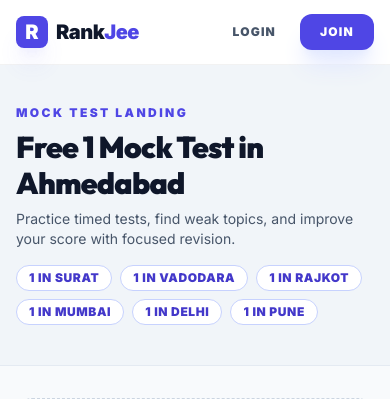
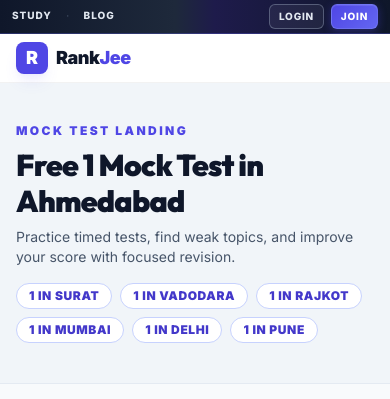
Before and after one commit to kriyespro/sd-rankjee2026, a Django app: page /assessment/mock-test/1/ in a window 390 px wide. Shown: the top 399 px of the page. Run offline with Django 5.2, Linux system fonts and the light colour scheme; data comes from the database, SQL or seed files in the repository; parts of the project's set-up code (start-up, migrations or seed data) failed here and were passed over; some libraries are stand-ins or nearby versions.

Commit message:
Nav: compact top bar (Study·Blog), drop desktop main menu and Dashboard links; shorter logo row and visible Pro CTA on mobile
Co-authored-by: Cursor <cursoragent@cursor.com>

```diff
--- a/templates/base.jinja
+++ b/templates/base.jinja
@@ -73,74 +73,160 @@
         .mobile-nav-shadow {
             box-shadow: 0 -4px 20px -5px rgba(0, 0, 0, 0.08);
         }
+        /* Top utility strip — explicit flex/gap (does not rely on Tailwind purge for spacing) */
+        .nav-top-bar {
+            background: linear-gradient(90deg, #0f172a 0%, #1e293b 45%, #1e1b4b 55%, #0f172a 100%);
+            border-bottom: 1px solid rgba(99, 102, 241, 0.3);
+        }
+        .nav-top-bar-inner {
+            display: flex;
+            flex-wrap: wrap;
+            align-items: center;
+            justify-content: space-between;
+            column-gap: 0.75rem;
+            row-gap: 0.25rem;
+            max-width: 80rem;
+            margin-left: auto;
+            margin-right: auto;
+            padding: 0.28rem 0.75rem;
+        }
+        @media (min-width: 768px) {
+            .nav-top-bar-inner { padding: 0.32rem 1.25rem; }
+        }
+        .nav-top-bar-links {
+            display: inline-flex;
+            flex-wrap: wrap;
+            align-items: center;
+            gap: 0 0.85rem;
+        }
+        .nav-top-bar-links > a {
+            color: #e2e8f0;
+            font-size: 0.625rem;
+            font-weight: 800;
+            letter-spacing: 0.1em;
+            text-transform: uppercase;
+            white-space: nowrap;
+            padding: 0.15rem 0;
+            text-decoration: none;
+            border-bottom: 1px solid transparent;
+            transition: color 0.15s ease, border-color 0.15s ease;
+        }
+        @media (min-width: 768px) {
+            .nav-top-bar-links > a { font-size: 0.6875rem; letter-spacing: 0.12em; }
+        }
+        .nav-top-bar-links > a:hover {
+            color: #fff;
+            border-bottom-color: rgba(129, 140, 248, 0.6);
+        }
+        .nav-top-sep {
+            color: #64748b;
+            font-size: 0.55rem;
+            opacity: 0.9;
+            line-height: 1;
+            user-select: none;
+            pointer-events: none;
+            padding: 0 0.0625rem;
+        }
+        .nav-top-bar-actions {
+            display: inline-flex;
+            flex-wrap: wrap;
+            align-items: center;
+            gap: 0.35rem 0.45rem;
+        }
+        .nav-top-btn {
+            display: inline-flex;
+            align-items: center;
+            justify-content: center;
+            font-size: 0.625rem;
+            font-weight: 800;
+            letter-spacing: 0.08em;
+            text-transform: uppercase;
+            text-decoration: none;
+            border-radius: 0.375rem;
+            padding: 0.22rem 0.55rem;
+            min-height: 1.5rem;
+            transition: background 0.15s ease, color 0.15s ease, box-shadow 0.15s ease, border-color 0.15s ease;
+        }
+        @media (min-width: 768px) {
+            .nav-top-btn { font-size: 0.6875rem; padding: 0.25rem 0.65rem; min-height: 1.55rem; }
+        }
+        .nav-top-btn--login {
+            color: #e2e8f0;
+            background: rgba(255, 255, 255, 0.06);
+            border: 1px solid rgba(148, 163, 184, 0.45);
+        }
+        .nav-top-btn--login:hover {
+            color: #fff;
+            background: rgba(255, 255, 255, 0.12);
+            border-color: rgba(199, 210, 254, 0.5);
+        }
+        .nav-top-btn--join {
+            color: #fff;
+            background: linear-gradient(135deg, #4f46e5 0%, #6366f1 100%);
+            border: 1px solid rgba(129, 140, 248, 0.5);
+            box-shadow: 0 1px 0 rgba(255, 255, 255, 0.1) inset, 0 2px 8px rgba(79, 70, 229, 0.35);
+        }
+        .nav-top-btn--join:hover {
+            background: linear-gradient(135deg, #6366f1 0%, #818cf8 100%);
+        }
+        .nav-top-btn--logout {
+            color: #f8fafc;
+            background: rgba(15, 23, 42, 0.5);
+            border: 1px solid rgba(148, 163, 184, 0.4);
+            cursor: pointer;
+            font-family: inherit;
+        }
+        .nav-top-btn--logout:hover {
+            background: rgba(239, 68, 68, 0.2);
+            border-color: rgba(248, 113, 113, 0.55);
+            color: #fecaca;
+        }
     </style>
     {% block schema %}{% endblock %}
     {% block extra_head %}{% endblock %}
 </head>
 <body class="bg-slate-50 text-slate-900 flex flex-col min-h-screen antialiased selection:bg-indigo-100 selection:text-indigo-900 font-sans pb-20 md:pb-0">
     {% set current_role = request.user.role if request.user.is_authenticated and request.user.role is defined else 'STUDENT' %}
+    {% if request.user.is_authenticated and current_role == 'TUTOR' %}
+        {% set top_study_href = url('study:tutor_dashboard') %}
+    {% else %}
+        {% set top_study_href = url('study:student_hub') %}
+    {% endif %}
 
-    <nav class="nav-glass sticky top-0 z-50">
-        <div class="max-w-7xl mx-auto px-4 md:px-8 h-16 md:h-20 flex justify-between items-center">
-            <a href="{{ url('core:home') }}" class="flex items-center gap-2 md:gap-3 group">
-                <div class="w-8 h-8 md:w-10 md:h-10 bg-indigo-600 rounded-lg md:rounded-xl flex items-center justify-center text-white font-black text-xl md:text-2xl shadow-xl shadow-indigo-500/10 group-hover:scale-105 transition-transform">R</div>
-                <span class="text-xl md:text-2xl font-black text-slate-900 tracking-tight">Rank<span class="text-indigo-600">Jee</span></span>
+    <header class="sticky top-0 z-50">
+        {# Slim utility row: quick account + blog — always visible above primary nav #}
+        <div class="nav-top-bar">
+            <div class="nav-top-bar-inner">
+                <nav class="nav-top-bar-links" aria-label="Quick links">
+                    <a href="{{ top_study_href }}">Study</a>
+                    <span class="nav-top-sep" aria-hidden="true">·</span>
+                    <a href="{{ url('blog:index') }}">Blog</a>
+                </nav>
+                <div class="nav-top-bar-actions">
+                    {% if request.user.is_authenticated %}
+                        <form action="{{ url('users:logout') }}" method="post" class="m-0">
+                            <input type="hidden" name="csrfmiddlewaretoken" value="{{ csrf_token }}">
+                            <button type="submit" class="nav-top-btn nav-top-btn--logout">{{ uil.logout }}</button>
+                        </form>
+                    {% else %}
+                        <a href="{{ url('users:login') }}" class="nav-top-btn nav-top-btn--login">{{ uil.login }}</a>
+                        <a href="{{ url('users:signup') }}" class="nav-top-btn nav-top-btn--join">{{ uil.join }}</a>
+                    {% endif %}
+                </div>
+            </div>
+        </div>
+
+    <nav class="nav-glass border-t-0">
+        <div class="max-w-7xl mx-auto px-4 md:px-8 h-12 md:h-14 flex justify-between items-center">
+            <a href="{{ url('core:home') }}" class="flex items-center gap-2 md:gap-2.5 group">
+                <div class="w-8 h-8 md:w-9 md:h-9 bg-indigo-600 rounded-lg md:rounded-xl flex items-center justify-center text-white font-black text-lg md:text-xl shadow-lg shadow-indigo-500/10 group-hover:scale-105 transition-transform">R</div>
+                <span class="text-lg md:text-xl font-black text-slate-900 tracking-tight">Rank<span class="text-indigo-600">Jee</span></span>
             </a>
-
-            <!-- Desktop Nav -->
-            <div class="hidden md:flex items-center gap-12 text-sm font-black text-slate-600 uppercase tracking-[0.2em]">
-                {% if not request.user.is_authenticated %}
-                    <a href="{{ url('hometutor:tutor_list') }}" class="nav-link">Tutors</a>
-                    <a href="{{ url('assessment:index') }}" class="nav-link">Exams</a>
-                    <a href="{{ url('learning:index') }}" class="nav-link">Learn</a>
-                    <a href="{{ url('core:courses') }}" class="nav-link">Courses</a>
-                    <a href="{{ url('blog:index') }}" class="nav-link">Blog</a>
-                    <a href="{{ url('core:earnings') }}" class="nav-link">Earn</a>
-                {% elif current_role == 'TUTOR' %}
-                    <a href="{{ url('dashboard:index') }}" class="nav-link">{{ uil.dashboard }}</a>
-                    <a href="{{ url('hometutor:tutor_demos') }}" class="nav-link">Demo Inbox</a>
-                    <a href="{{ url('study:tutor_dashboard') }}" class="nav-link">Study</a>
-                    <a href="{{ url('hometutor:my_profile') }}" class="nav-link">My Listing</a>
-                    <a href="{{ url('hometutor:tutor_list') }}" class="nav-link">Marketplace</a>
-                {% elif current_role == 'PARENT' %}
-                    <a href="{{ url('dashboard:index') }}" class="nav-link">{{ uil.dashboard }}</a>
-                    <a href="{{ url('hometutor:tutor_list') }}" class="nav-link">Tutors</a>
-                    <a href="{{ url('hometutor:my_demo_requests') }}" class="nav-link">My Demos</a>
-                    <a href="{{ url('study:student_hub') }}" class="nav-link">Study</a>
-                    <a href="{{ url('learning:index') }}" class="nav-link">{{ uil.academy }}</a>
-                {% elif current_role == 'CITY_ADMIN' or current_role == 'GLOBAL_ADMIN' %}
-                    <a href="{{ url('dashboard:index') }}" class="nav-link">{{ uil.dashboard }}</a>
-                    <a href="/sd/" class="nav-link">Admin</a>
-                    <a href="{{ url('hometutor:tutor_list') }}" class="nav-link">Marketplace</a>
-                    <a href="{{ url('assessment:index') }}" class="nav-link">{{ uil.assess }}</a>
-                {% else %}
-                    <a href="{{ url('hometutor:tutor_list') }}" class="nav-link">Tutors</a>
-                    <a href="{{ url('assessment:index') }}" class="nav-link">Exams</a>
-                    <a href="{{ url('learning:index') }}" class="nav-link">Learn</a>
-                    <a href="{{ url('core:courses') }}" class="nav-link">Courses</a>
-                    <a href="{{ url('blog:index') }}" class="nav-link">Blog</a>
-                    <a href="{{ url('study:student_hub') }}" class="nav-link">Study</a>
-                    <a href="{{ url('core:earnings') }}" class="nav-link">Earn</a>
-                    <a href="{{ url('dashboard:index') }}" class="nav-link">{{ uil.dashboard }}</a>
-                {% endif %}
-            </div>
-
-            <div class="flex items-center gap-4 md:gap-6">
-                {% if request.user.is_authenticated %}
-                    {% if not request.user.is_premium %}
-                    <a href="{{ url('payments:plans') }}" class="hidden lg:flex items-center gap-2 bg-gradient-to-r from-amber-400 to-orange-500 text-white text-xs font-black px-4 py-2 rounded-xl shadow-lg shadow-orange-200 hover:scale-105 transition-all uppercase tracking-widest">
-                        <span>{{ uil.pro }}</span>
-                    </a>
-                    {% endif %}
-                    {# Student: Dashboard is already in center nav on md+; only repeat here on small screens. #}
-                    <a href="{{ url('dashboard:index') }}" class="{% if current_role == 'STUDENT' %}inline-flex md:hidden{% else %}hidden md:inline-flex{% endif %} items-center text-sm font-black text-slate-700 hover:text-indigo-600 uppercase tracking-widest px-2 transition-colors">{{ uil.dashboard }}</a>
-                    <form action="{{ url('users:logout') }}" method="post" class="inline m-0">
-                        <input type="hidden" name="csrfmiddlewaretoken" value="{{ csrf_token }}">
-                        <button type="submit" class="bg-slate-900 text-white text-xs md:text-sm font-black px-5 md:px-8 py-2.5 md:py-3.5 rounded-xl md:rounded-2xl hover:bg-indigo-600 transition-all shadow-xl shadow-slate-200 uppercase tracking-widest active:scale-95">{{ uil.logout }}</button>
-                    </form>
-                {% else %}
-                    <a href="{{ url('users:login') }}" class="text-xs md:text-sm font-black text-slate-600 hover:text-indigo-600 uppercase tracking-widest px-2 transition-colors">{{ uil.login }}</a>
-                    <a href="{{ url('users:signup') }}" class="bg-indigo-600 text-white text-xs md:text-sm font-black px-5 md:px-8 py-2.5 md:py-3.5 rounded-xl md:rounded-2xl hover:bg-indigo-700 transition-all shadow-xl shadow-indigo-100 uppercase tracking-widest active:scale-95">{{ uil.join }}</a>
+            <div class="flex items-center justify-end gap-3 min-w-0">
+                {% if request.user.is_authenticated and not request.user.is_premium %}
+                <a href="{{ url('payments:plans') }}" class="inline-flex items-center gap-1.5 bg-gradient-to-r from-amber-400 to-orange-500 text-white text-[10px] md:text-xs font-black px-3 py-1.5 md:px-4 md:py-2 rounded-lg md:rounded-xl shadow-md shadow-orange-200/80 hover:scale-[1.02] transition-all uppercase tracking-widest">
+                    <span>{{ uil.pro }}</span>
+                </a>
                 {% endif %}
             </div>
         </div>
@@ -150,6 +236,7 @@
         </div>
         {% endif %}
     </nav>
+    </header>
 
     <!-- Mobile Bottom Tab Bar -->
     <div class="fixed bottom-0 left-0 right-0 z-50 bg-white/95 backdrop-blur-xl border-t border-slate-100 md:hidden mobile-nav-shadow px-4 py-2">
@@ -194,10 +281,6 @@
                     <div class="w-10 h-10 rounded-2xl flex items-center justify-center text-xl transition-all {% if 'my/profile' in request.path %}bg-indigo-600 text-white shadow-lg shadow-indigo-200{% else %}text-slate-400 group-hover:bg-slate-100 group-hover:text-slate-600{% endif %}">🧑</div>
                     <span class="text-xs font-black uppercase tracking-widest {% if 'my/profile' in request.path %}text-indigo-600{% else %}text-slate-500{% endif %}">Profile</span>
                 </a>
-                <a href="{{ url('dashboard:index') }}" class="flex flex-col items-center gap-1 p-2 group">
-                    <div class="w-10 h-10 rounded-2xl flex items-center justify-center text-xl transition-all {% if 'dashboard' in request.path %}bg-indigo-600 text-white shadow-lg shadow-indigo-200{% else %}text-slate-400 group-hover:bg-slate-100 group-hover:text-slate-600{% endif %}">📊</div>
-                    <span class="text-xs font-black uppercase tracking-widest {% if 'dashboard' in request.path %}text-indigo-600{% else %}text-slate-500{% endif %}">{{ uil.dashboard }}</span>
-                </a>
             {% elif current_role == 'PARENT' %}
                 <a href="{{ url('hometutor:tutor_list') }}" class="flex flex-col items-center gap-1 p-2 group">
                     <div class="w-10 h-10 rounded-2xl flex items-center justify-center text-xl transition-all {% if request.path.startswith('/hometutor/') and 'requests' not in request.path %}bg-indigo-600 text-white shadow-lg shadow-indigo-200{% else %}text-slate-400 group-hover:bg-slate-100 group-hover:text-slate-600{% endif %}">👨‍🏫</div>
@@ -207,10 +290,6 @@
                     <div class="w-10 h-10 rounded-2xl flex items-center justify-center text-xl transition-all {% if 'my/requests' in request.path %}bg-indigo-600 text-white shadow-lg shadow-indigo-200{% else %}text-slate-400 group-hover:bg-slate-100 group-hover:text-slate-600{% endif %}">📅</div>
                     <span class="text-xs font-black uppercase tracking-widest {% if 'my/requests' in request.path %}text-indigo-600{% else %}text-slate-500{% endif %}">Demos</span>
                 </a>
-                <a href="{{ url('dashboard:index') }}" class="flex flex-col items-center gap-1 p-2 group">
-                    <div class="w-10 h-10 rounded-2xl flex items-center justify-center text-xl transition-all {% if 'dashboard' in request.path %}bg-indigo-600 text-white shadow-lg shadow-indigo-200{% else %}text-slate-400 group-hover:bg-slate-100 group-hover:text-slate-600{% endif %}">📊</div>
-                    <span class="text-xs font-black uppercase tracking-widest {% if 'dashboard' in request.path %}text-indigo-600{% else %}text-slate-500{% endif %}">{{ uil.dashboard }}</span>
-                </a>
             {% else %}
                 <a href="/sd/" class="flex flex-col items-center gap-1 p-2 group">
                     <div class="w-10 h-10 rounded-2xl flex items-center justify-center text-xl transition-all {% if request.path.startswith('/sd/') %}bg-indigo-600 text-white shadow-lg shadow-indigo-200{% else %}text-slate-400 group-hover:bg-slate-100 group-hover:text-slate-600{% endif %}">🛡️</div>
@@ -219,10 +298,6 @@
                 <a href="{{ url('hometutor:tutor_list') }}" class="flex flex-col items-center gap-1 p-2 group">
                     <div class="w-10 h-10 rounded-2xl flex items-center justify-center text-xl transition-all {% if request.path.startswith('/hometutor/') %}bg-indigo-600 text-white shadow-lg shadow-indigo-200{% else %}text-slate-400 group-hover:bg-slate-100 group-hover:text-slate-600{% endif %}">👨‍🏫</div>
                     <span class="text-xs font-black uppercase tracking-widest {% if request.path.startswith('/hometutor/') %}text-indigo-600{% else %}text-slate-500{% endif %}">Tutors</span>
-                </a>
-                <a href="{{ url('dashboard:index') }}" class="flex flex-col items-center gap-1 p-2 group">
-                    <div class="w-10 h-10 rounded-2xl flex items-center justify-center text-xl transition-all {% if 'dashboard' in request.path %}bg-indigo-600 text-white shadow-lg shadow-indigo-200{% else %}text-slate-400 group-hover:bg-slate-100 group-hover:text-slate-600{% endif %}">📊</div>
-                    <span class="text-xs font-black uppercase tracking-widest {% if 'dashboard' in request.path %}text-indigo-600{% else %}text-slate-500{% endif %}">{{ uil.dashboard }}</span>
                 </a>
             {% endif %}
         </div>
```
